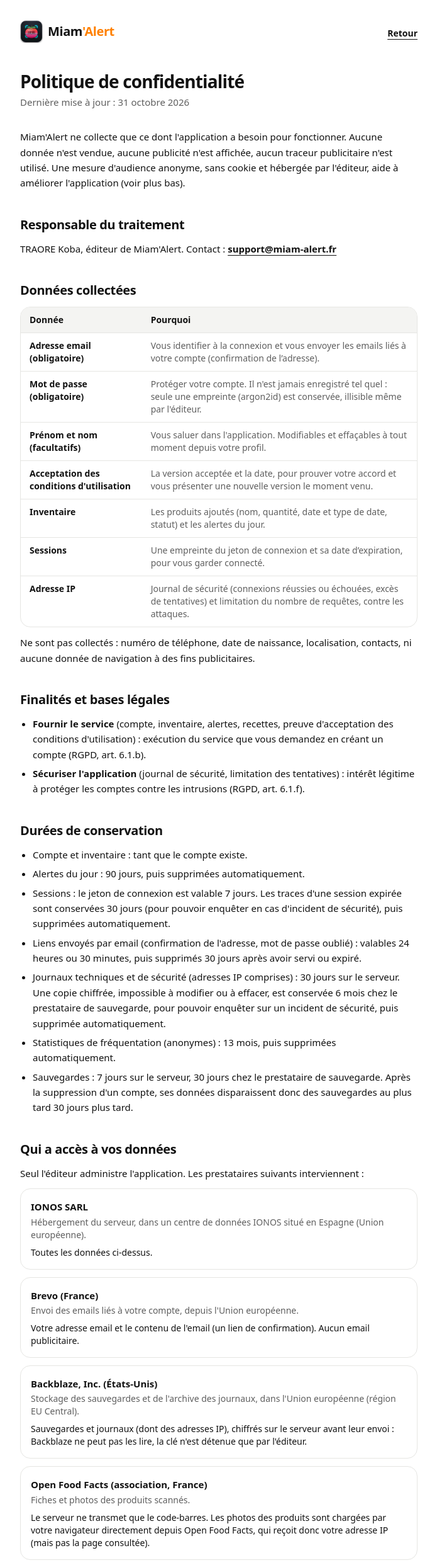
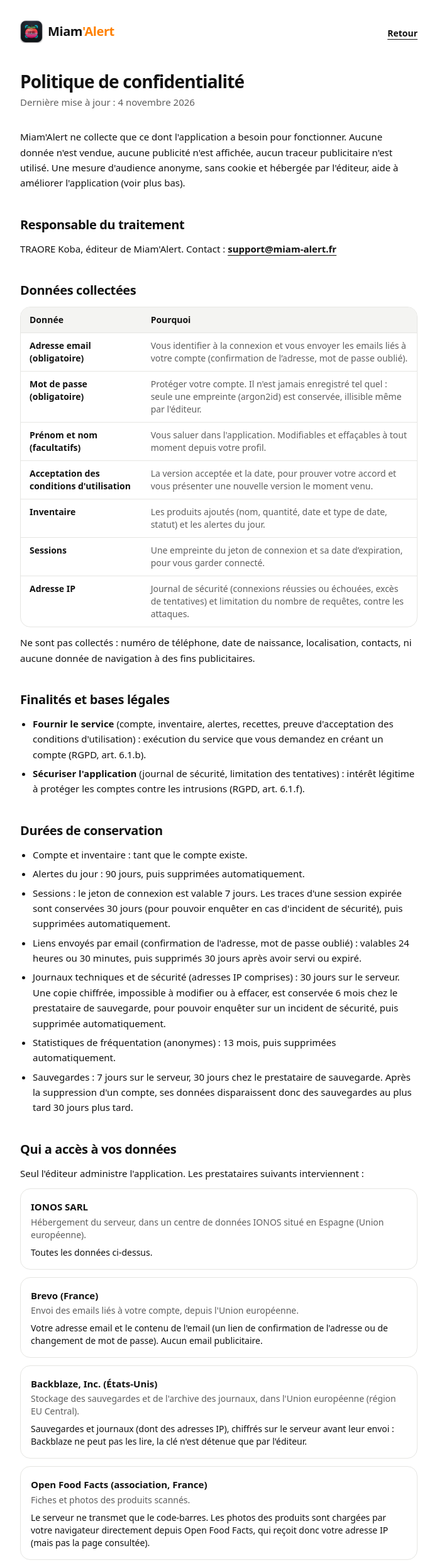
Before and after one commit to BaKabo77/Miam-Alert, a React (Vite) app in the folder frontend/: page /privacy in a window 1280 px wide. Shown: the top 2485 px of the page at 63% size, without its empty margins (292-987 px from the left). Built offline with nearby package versions, Linux system fonts and the light colour scheme; no server answers.

Commit message:
[EDIT] politique de confidentialité : emails de réinitialisation du mot de passe mentionnés (usage de l'adresse, contenu transmis à Brevo)

```diff
--- a/frontend/src/legal/publisher.ts
+++ b/frontend/src/legal/publisher.ts
@@ -16,4 +16,4 @@ export const HOST = {
 };
 
 // Date de la dernière modification des textes : à mettre à jour à chaque changement de fond.
-export const LEGAL_LAST_UPDATED = '31 octobre 2026';
+export const LEGAL_LAST_UPDATED = '4 novembre 2026';
--- a/frontend/src/pages/PrivacyPage.tsx
+++ b/frontend/src/pages/PrivacyPage.tsx
@@ -30,7 +30,7 @@ export function PrivacyPage() {
         <Table
           head={['Donnée', 'Pourquoi']}
           rows={[
-            ['Adresse email (obligatoire)', 'Vous identifier à la connexion et vous envoyer les emails liés à votre compte (confirmation de l’adresse).'],
+            ['Adresse email (obligatoire)', 'Vous identifier à la connexion et vous envoyer les emails liés à votre compte (confirmation de l’adresse, mot de passe oublié).'],
             [
               'Mot de passe (obligatoire)',
               "Protéger votre compte. Il n'est jamais enregistré tel quel : seule une empreinte (argon2id) est conservée, illisible même par l'éditeur.",
@@ -200,7 +200,7 @@ const PROVIDERS = [
   {
     name: 'Brevo (France)',
     role: "Envoi des emails liés à votre compte, depuis l'Union européenne.",
-    data: "Votre adresse email et le contenu de l'email (un lien de confirmation). Aucun email publicitaire.",
+    data: "Votre adresse email et le contenu de l'email (un lien de confirmation de l'adresse ou de changement de mot de passe). Aucun email publicitaire.",
   },
   {
     name: 'Backblaze, Inc. (États-Unis)',
```
